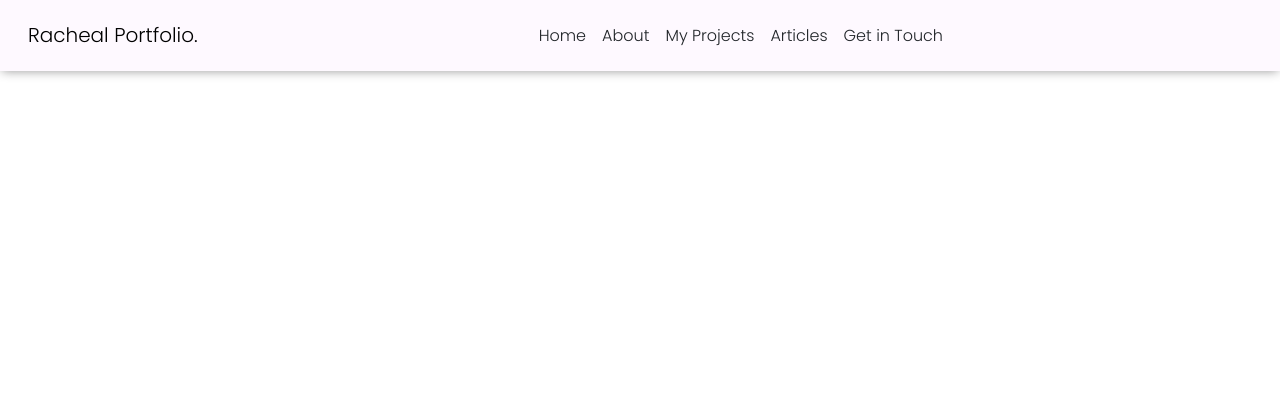
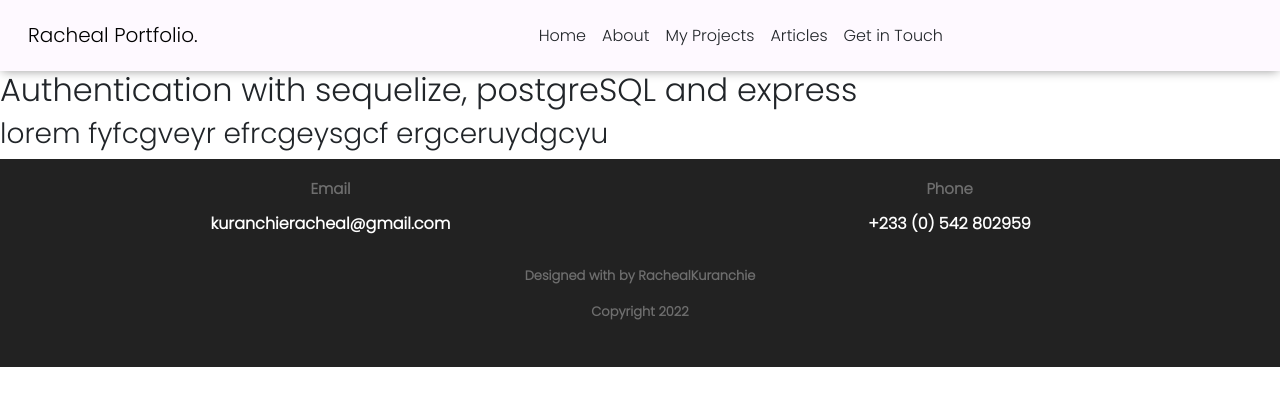
Before and after one commit to Racheal777/My-Portfolio, a React (Create React App) app: page /article in a window 1280 px wide. Shown: the top 406 px of the page. Built offline with nearby package versions, Linux system fonts and the light colour scheme.

Commit message:
article page in progress

```diff
--- a/src/Pages/articles.js
+++ b/src/Pages/articles.js
@@ -1,5 +1,6 @@
 import React from 'react'
 import Navbarr from '../Controllers/Navbar'
+import Footer from "../Controllers/Footer";
 
 export default function Artcles() {
   return (
@@ -8,6 +9,17 @@ export default function Artcles() {
 <header>
     <Navbarr/>
 </header>
+
+<section className='flex md:flex-1'>
+  <div>
+    <h2>Authentication with sequelize, postgreSQL and express</h2>
+    <h3>lorem fyfcgveyr efrcgeysgcf ergceruydgcyu</h3>
+
+  </div>
+
+</section>
+
+<Footer/>
     </div>
   )
 }
```
